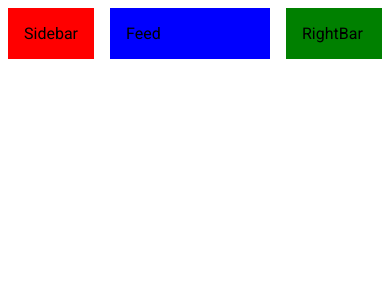
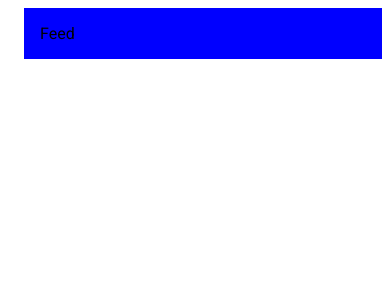
Before and after one commit to daddyomarjeng/gamconnect, a React (Create React App) app: page / in a window 390 px wide. Shown: the top 300 px of the page. Built offline with nearby package versions, Linux system fonts and the light colour scheme.

Commit message:
add breakpoints(responsive)

```diff
--- a/src/components/RightBar.jsx
+++ b/src/components/RightBar.jsx
@@ -3,7 +3,12 @@
 
 const RightBar = () => {
   return (
-    <Box bgcolor="green" flex={2} p={2}>
+    <Box
+      bgcolor="green"
+      flex={2}
+      p={2}
+      sx={{ display: { xs: "none", sm: "block" } }}
+    >
       RightBar
     </Box>
   );
--- a/src/components/Sidebar.jsx
+++ b/src/components/Sidebar.jsx
@@ -3,7 +3,12 @@
 
 const Sidebar = () => {
   return (
-    <Box bgcolor="red" flex={1} p={2}>
+    <Box
+      bgcolor="red"
+      flex={1}
+      p={2}
+      sx={{ display: { xs: "none", sm: "block" } }}
+    >
       Sidebar
     </Box>
   );
```
